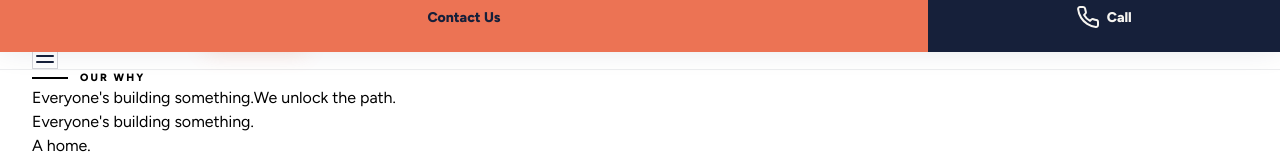
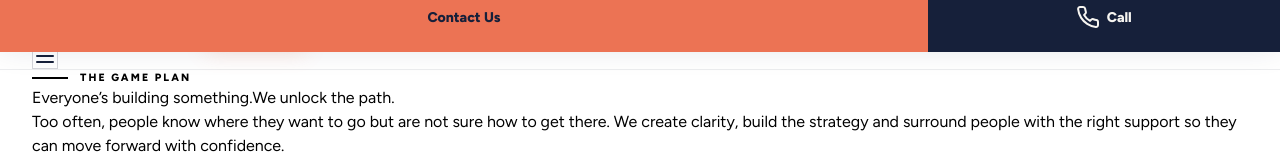
Before and after one commit to reidym/Next-Move-Loans---Wesbite, a React (Vite) app in the folder client/: page /about in a window 1280 px wide. Shown: the part 748-909 px from the top of the page. Built offline with nearby package versions, Linux system fonts and the light colour scheme.

Commit message:
Retire standalone About and Reviews public routes

```diff
--- a/client/src/App.tsx
+++ b/client/src/App.tsx
@@ -6,7 +6,6 @@ import { Route, Switch } from "wouter";
 import ErrorBoundary from "@/components/ErrorBoundary";
 
 const Home = lazy(() => import("@/pages/Home"));
-const About = lazy(() => import("@/pages/About"));
 const ApprovalMethod = lazy(() => import("@/pages/ApprovalMethod"));
 const Team = lazy(() => import("@/pages/Team"));
 const Founder = lazy(() => import("@/pages/Founder"));
@@ -23,7 +22,6 @@ const NotFound = lazy(() => import("@/pages/NotFound"));
 const PlanYourMove = lazy(() => import("@/pages/ConversionPages").then((module) => ({ default: module.PlanYourMove })));
 const BookCall = lazy(() => import("@/pages/ConversionPages").then((module) => ({ default: module.BookCall })));
 const ContactUs = lazy(() => import("@/pages/ContactUs"));
-const Reviews = lazy(() => import("@/pages/Reviews"));
 const Calculators = lazy(() => import("@/pages/UtilityPages").then((module) => ({ default: module.Calculators })));
 const InfoPage = lazy(() => import("@/pages/UtilityPages").then((module) => ({ default: module.InfoPage })));
 const AdminOverview = lazy(() => import("@/pages/admin/AdminOverview"));
@@ -44,7 +42,7 @@ const Accessibility = () => <InfoPage page="accessibility" />;
 function RouteLoading(){return <div aria-live="polite" className="grid min-h-[100svh] place-items-center bg-white px-6 text-[#16203A]" role="status"><div className="text-center"><p className="text-2xl font-black">Next Move Loans</p><div aria-hidden="true" className="mx-auto mt-5 h-0.5 w-24 overflow-hidden bg-[#16203A]/12"><span className="block h-full w-1/2 animate-pulse bg-[#EC7354]"/></div></div></div>}
 function Router(){return <Suspense fallback={<RouteLoading/>}><Switch>
 <Route path="/admin/content" component={AdminContent}/><Route path="/admin/brokers" component={AdminBrokers}/><Route path="/admin/reviews" component={AdminReviews}/><Route path="/admin/awards" component={AdminAwards}/><Route path="/admin/blocks" component={AdminBlocks}/><Route path="/admin/media" component={AdminMedia}/><Route path="/admin/settings" component={AdminSettings}/><Route path="/admin/leads" component={AdminLeads}/><Route path="/admin/export" component={AdminExport}/><Route path="/admin" component={AdminOverview}/>
-<Route path="/" component={Home}/><Route path="/game-plan" component={ApprovalMethod}/><Route path="/approval-method" component={ApprovalMethod}/><Route path="/about" component={About}/><Route path="/team/martin-reidy" component={Founder}/><Route path="/team" component={Team}/><Route path="/reviews" component={Reviews}/><Route path="/contact-us" component={ContactUs}/><Route path="/contact" component={ContactUs}/><Route path="/plan-your-next-move" component={PlanYourMove}/><Route path="/book-a-call" component={BookCall}/><Route path="/solutions/:slug" component={SolutionPage}/><Route path="/loan-types" component={LoanTypes}/><Route path="/finance/:category" component={CategoryPage}/><Route path="/services/:slug" component={ServicePage}/><Route path="/learn" component={Learning}/><Route path="/learn/topics/:slug" component={TopicHubPage}/><Route path="/learn/:slug" component={ArticlePage}/><Route path="/locations" component={Locations}/><Route path="/locations/:slug" component={LocationPage}/><Route path="/calculators" component={Calculators}/><Route path="/important-information" component={ImportantInformation}/><Route path="/privacy" component={Privacy}/><Route path="/credit-guide" component={CreditGuide}/><Route path="/accessibility" component={Accessibility}/><Route path="/404" component={NotFound}/><Route component={NotFound}/>
+<Route path="/" component={Home}/><Route path="/game-plan" component={ApprovalMethod}/><Route path="/approval-method" component={ApprovalMethod}/><Route path="/about" component={ApprovalMethod}/><Route path="/reviews" component={Home}/><Route path="/team/martin-reidy" component={Founder}/><Route path="/team" component={Team}/><Route path="/contact-us" component={ContactUs}/><Route path="/contact" component={ContactUs}/><Route path="/plan-your-next-move" component={PlanYourMove}/><Route path="/book-a-call" component={BookCall}/><Route path="/solutions/:slug" component={SolutionPage}/><Route path="/loan-types" component={LoanTypes}/><Route path="/finance/:category" component={CategoryPage}/><Route path="/services/:slug" component={ServicePage}/><Route path="/learn" component={Learning}/><Route path="/learn/topics/:slug" component={TopicHubPage}/><Route path="/learn/:slug" component={ArticlePage}/><Route path="/locations" component={Locations}/><Route path="/locations/:slug" component={LocationPage}/><Route path="/calculators" component={Calculators}/><Route path="/important-information" component={ImportantInformation}/><Route path="/privacy" component={Privacy}/><Route path="/credit-guide" component={CreditGuide}/><Route path="/accessibility" component={Accessibility}/><Route path="/404" component={NotFound}/><Route component={NotFound}/>
 </Switch></Suspense>}
 function App(){return <ErrorBoundary><AnalyticsBridge/><MarketingConfig/><Router/></ErrorBoundary>}
 export default App;
```
